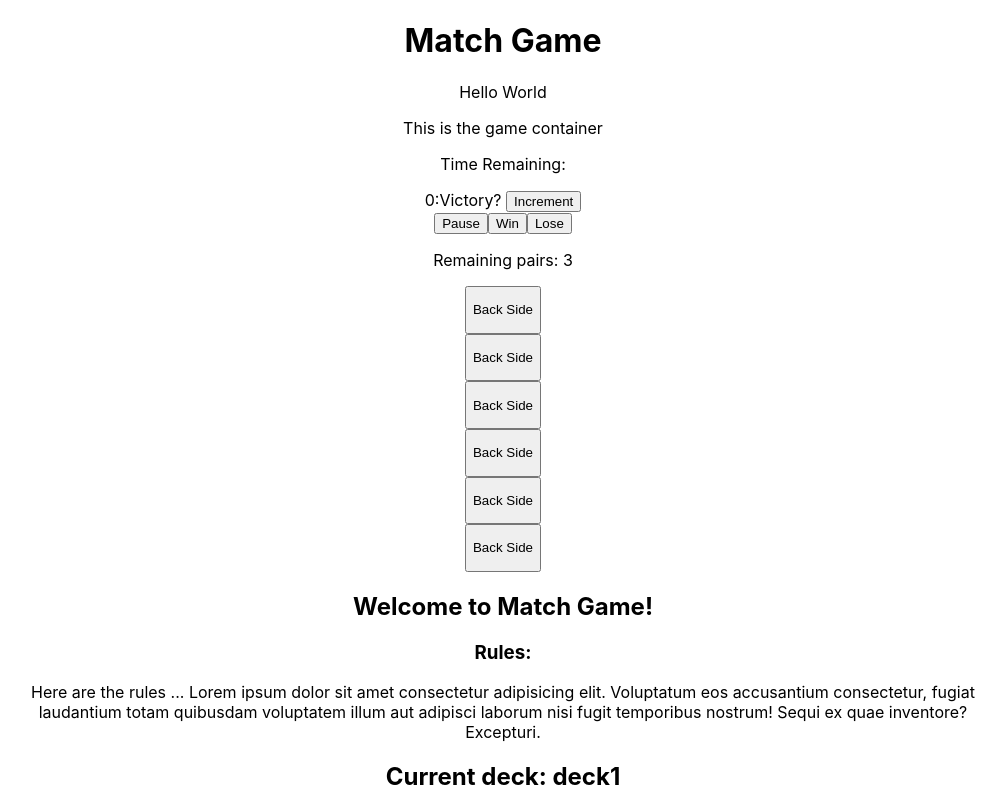
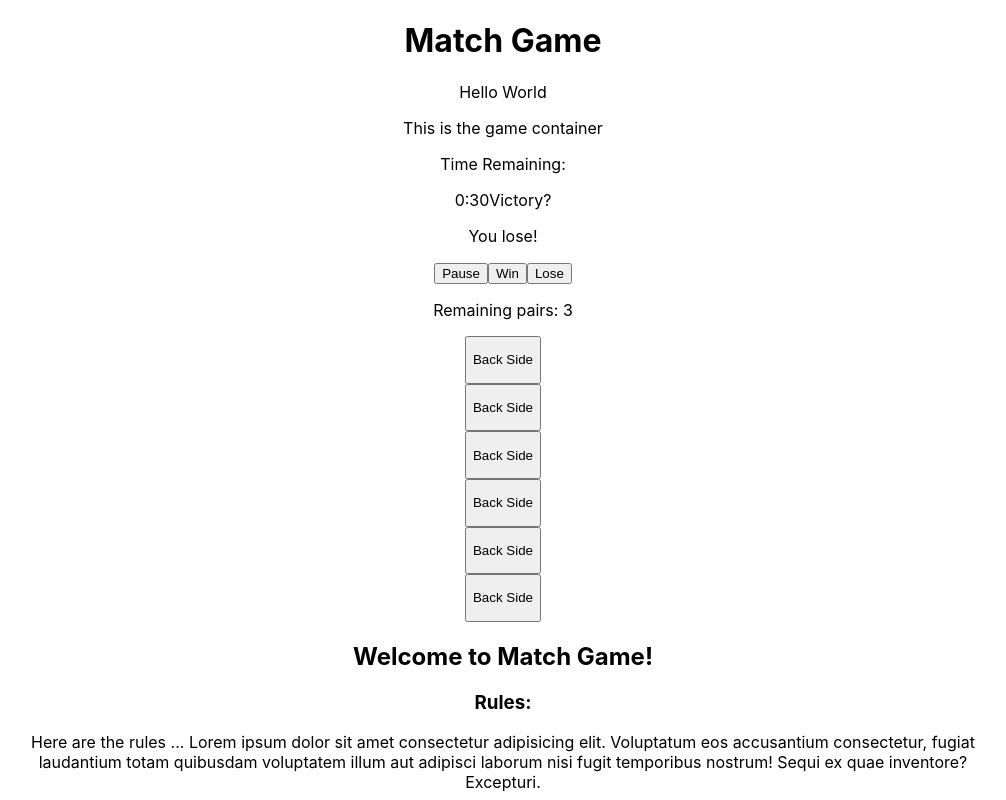
Before and after one commit to sjlowchappell/match-game, a React (Create React App) app: page / in a window 1280 px wide. Shown: the top 800 px of the page, without its empty margins (137-1143 px from the left). Built offline with nearby package versions, Linux system fonts and the light colour scheme.

Commit message:
updated app

```diff
--- a/src/components/timer.tsx
+++ b/src/components/timer.tsx
@@ -11,49 +11,41 @@ interface TimerProps {
 	state: any;
 }
 
-const Timer: FC<TimerProps> = ({ state, incrementTimer }) => {
-	const timerVal = state.game.timer;
+const Timer: FC<TimerProps> = ({ state, incrementTimer, endGame }) => {
+	// console.log(state.game);
+	// return <p>Timer component</p>;
+	// const timerLogic = () => {
+	// 	if (timerVal >= 0 && remainingPairs === 0) {
+	// 		endGame(true);
+	// 	} else if (playing && timerVal <= 0) {
+	// 		endGame(false);
+	// 	} else {
+	// 		setTimeout(incrementTimer, 1000);
+	// 	}
+	// };
+	const timerVal = state.game.time;
 	const remainingPairs = state.cards.remainingPairs;
 	const playing = state.game.playing;
 	const victory = state.game.victory;
-	let seconds = 0;
+	console.log(victory);
 
-	// let myTimer;
+	if (playing) {
+		if (timerVal >= 0 && remainingPairs === 0) {
+			endGame(true);
+		} else if (timerVal <= 0) {
+			endGame(false);
+		} else {
+			setTimeout(incrementTimer, 1000);
+		}
+	}
 
-	// const timer = setInterval(() => {
-	// 	console.log(timerVal);
-	// 	incrementTimer();
-	// }, 1000);
-
-	// if (playing) {
-	// 	const myTimer = setInterval(() => {
-	// 		console.log(`Outer playing: ${playing}`);
-	// 		console.log(`Inner Playing ${playing}`);
-	// 		if (!playing) {
-	// 			console.log('timer stopped!');
-	// 			clearInterval(myTimer);
-	// 		}
-	// 	}, 1000);
-	// 	// myTimer = setInterval(() => {
-	// 	// 	console.log(`Playing for ${seconds} seconds`);
-	// 	// 	seconds++;
-	// 	// }, 1000);
-	// }
-	// while (playing) {
-	// 	// 	if (timerVal >= 0 && remainingPairs === 0) {
-	// 	// 		endGame(true);
-	// 	// 	} else if (timerVal <= 0) {
-	// 	// 		endGame(false);
-	// 	// 	} else {
-
-	// 	// 	}
-	// }
 	return (
 		<div>
 			<p>Time Remaining:</p>
 			<span>0:{timerVal}</span>
-			<span>Victory? {victory}</span>
-			<button onClick={() => incrementTimer()}>Increment</button>
+			<span>Victory?</span>
+			{victory ? <p>You win!</p> : <p>You lose!</p>}
+			{/* <button onClick={() => incrementTimer()}>Increment</button> */}
 		</div>
 	);
 };
--- a/src/redux/actions.js
+++ b/src/redux/actions.js
@@ -34,7 +34,6 @@ export const startTimer = () => ({
 	type: START_TIMER,
 	payload: {
 		offset: Date.now(),
-		interval,
 	},
 });
 
--- a/src/redux/reducers/game.js
+++ b/src/redux/reducers/game.js
@@ -1,8 +1,9 @@
-import { START_GAME, PAUSE_GAME, END_GAME } from '../actionTypes.js';
+import { START_GAME, PAUSE_GAME, END_GAME, INCREMENT_TIMER } from '../actionTypes.js';
 
 const initialState = {
 	playing: false,
 	victory: null,
+	time: 30,
 };
 
 export default function(state = initialState, action) {
@@ -27,6 +28,14 @@ export default function(state = initialState, action) {
 				victory: action.payload.endType,
 			};
 		}
+		case INCREMENT_TIMER: {
+			let timerVal = state.time;
+			timerVal--;
+			return {
+				...state,
+				time: timerVal,
+			};
+		}
 		default:
 			return state;
 	}
--- a/src/redux/reducers/index.js
+++ b/src/redux/reducers/index.js
@@ -3,6 +3,5 @@ import cards from './cards';
 import decks from './decks';
 import difficulty from './difficulty.js';
 import game from './game.js';
-import timer from './timer.js';
 
-export default combineReducers({ cards, decks, difficulty, game, timer });
+export default combineReducers({ cards, decks, difficulty, game });
--- a/src/redux/reducers/timer.js
+++ /dev/null
@@ -1,35 +0,0 @@
-import { START_TIMER, INCREMENT_TIMER, STOP_TIMER } from '../actionTypes.js';
-
-const initialState = {
-	isOn: false,
-	time: 0,
-};
-
-export default function(state = initialState, action) {
-	console.log(action.type);
-	switch (action.type) {
-		case START_TIMER: {
-			return {
-				...state,
-				isOn: true,
-				offset: action.offset,
-				interval: action.interval,
-			};
-		}
-		case INCREMENT_TIMER: {
-			return {
-				...state,
-				time: state.time + (action.time - state.offset),
-				offset: action.time,
-			};
-		}
-		case STOP_TIMER: {
-			clearInterval(state.interval);
-			return {
-				...initialState,
-			};
-		}
-		default:
-			return state;
-	}
-}
```
